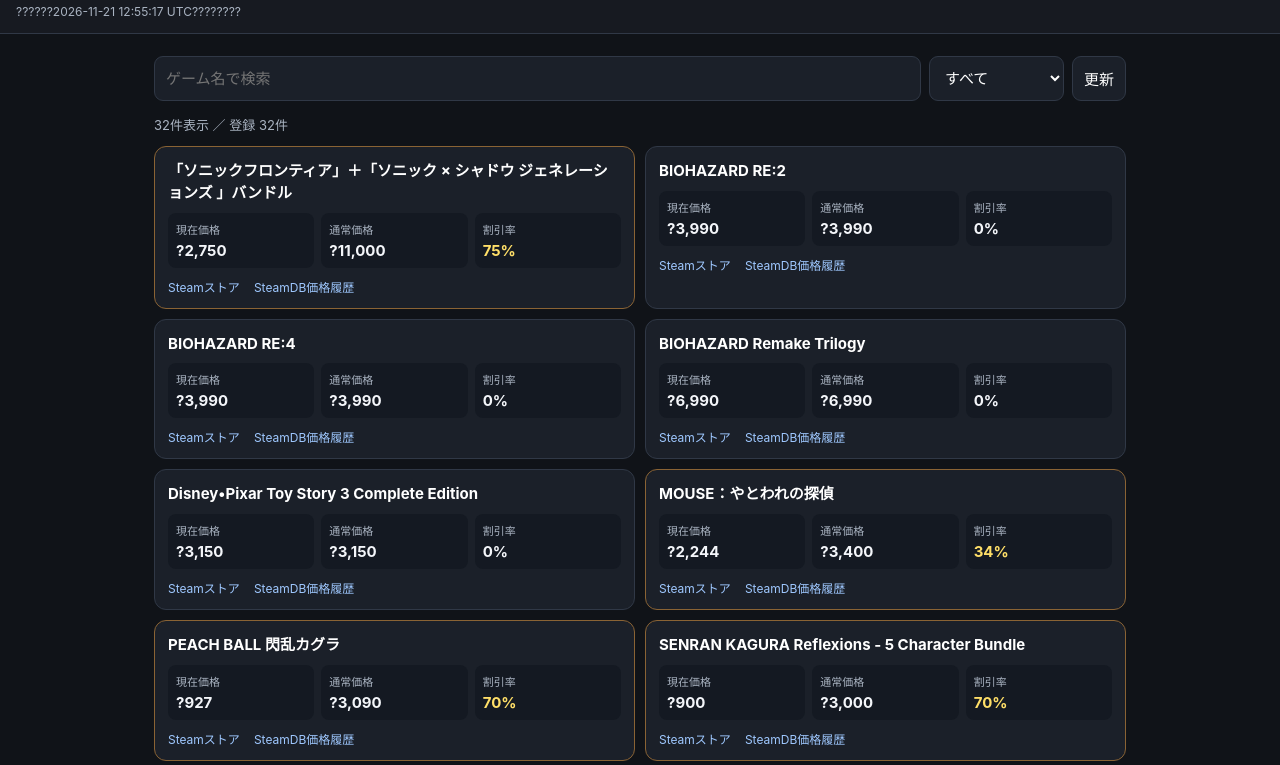
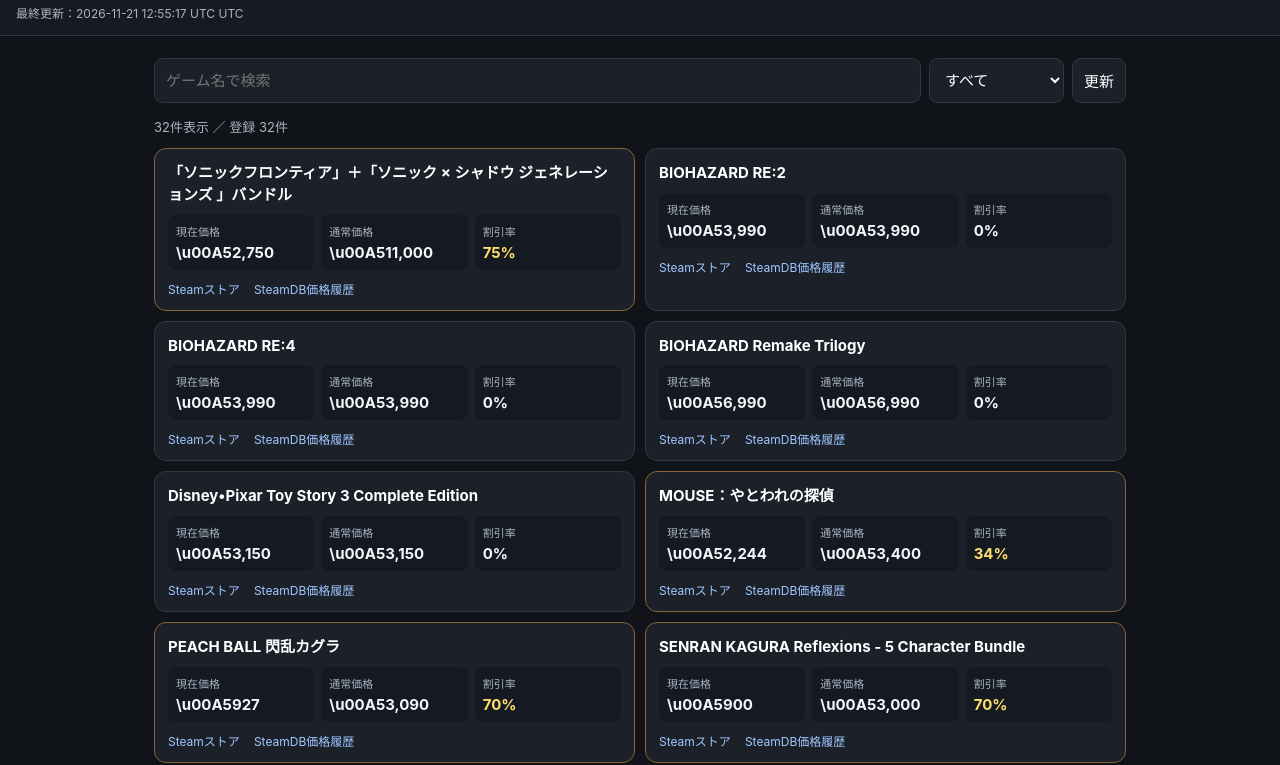
Before and after one commit to hirokibatti/steam-sale-monitor-view, a plain HTML site: page index.html in a window 1280 px wide. Shown: the part 55-820 px from the top of the page. Drawn offline with Linux system fonts and the light colour scheme.

Commit message:
Fix yen symbol and Japanese status text

```diff
--- a/index.html
+++ b/index.html
@@ -51,10 +51,10 @@ function parseCSV(text){
     return rows;
 }
 
-const yen=v=>v===''||v==null?'?':'?'+Number(v).toLocaleString('ja-JP');
+const yen=v=>v===''||v==null?'-':'\\u00A5'+Number(v).toLocaleString('ja-JP');
 
 function render(){
-    document.getElementById('status').textContent='?????????????';
+    document.getElementById('status').textContent='データを読み込んでいます…';
 
     Promise.all([
         fetch(csvUrl+'?v='+Date.now()),
@@ -62,7 +62,7 @@ function render(){
     ])
     .then(async responses=>{
         for(const r of responses){
-            if(!r.ok)throw Error('CSV????????');
+            if(!r.ok)throw Error('CSVの読み込みに失敗しました');
         }
         return Promise.all(responses.map(r=>r.text()));
     })
@@ -89,14 +89,14 @@ function render(){
 
         const updated=items.reduce((m,x)=>x.date>m?x.date:m,'');
         document.getElementById('updated').textContent=
-            '??????'+(updated||'??')+'????????';
+            '最終更新：'+(updated||'未取得')+' UTC';
 
         window.steamItems=items;
         draw();
     })
     .catch(e=>{
         document.getElementById('status').textContent=
-            e.message+'?GitHub Pages??????????????????????';
+            e.message+'。GitHub Pagesの公開状態を確認してください。';
     });
 }
 function draw(){const q=document.getElementById('search').value.trim().toLowerCase(),saleOnly=document.getElementById('filter').value==='sale';const items=(window.steamItems||[]).filter(x=>(!q||x.name.toLowerCase().includes(q))&&(!saleOnly||Number(x.discount)>0));document.getElementById('summary').textContent=items.length+'件表示 ／ 登録 '+(window.steamItems||[]).length+'件';const list=document.getElementById('list');list.innerHTML='';if(!items.length){list.innerHTML='<div id="status">該当するゲームがありません</div>';return}
```
